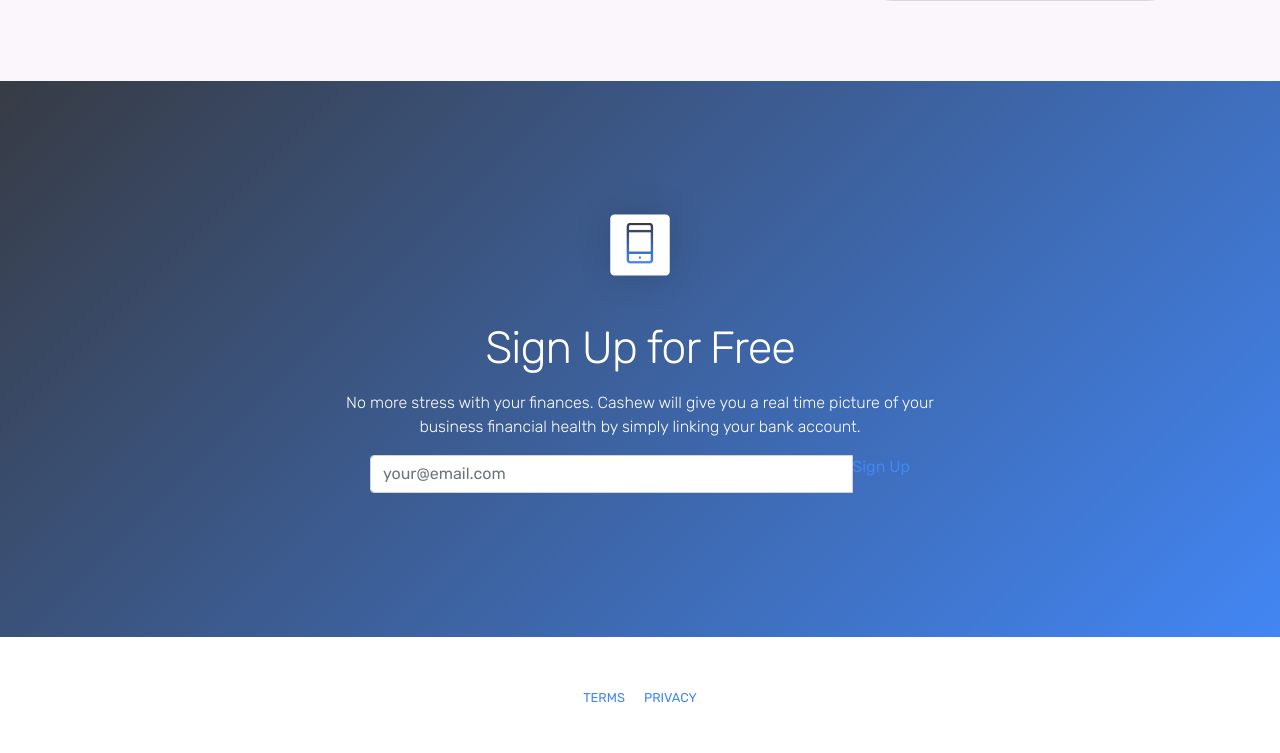
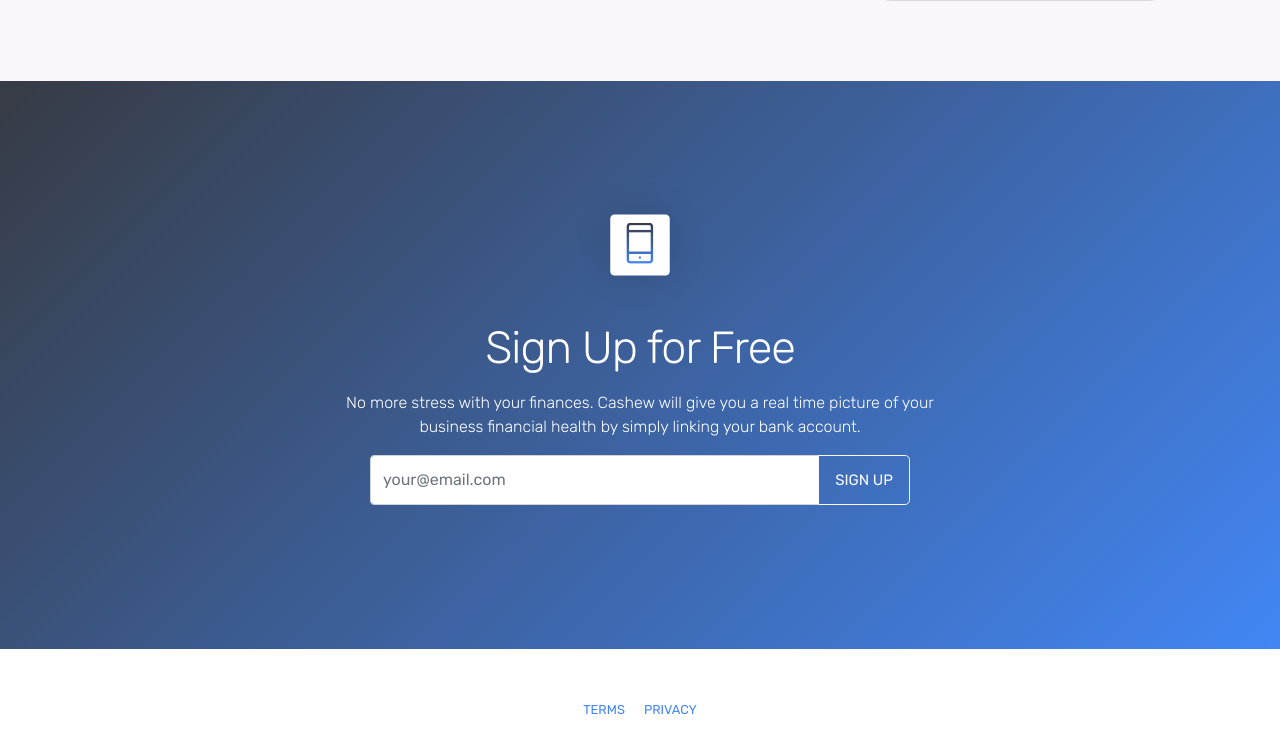
Before and after one commit to trywombat/cashew, a plain HTML site: page index.html in a window 1280 px wide. Shown: the part 1757-2510 px from the top of the page. Drawn offline with nearby package versions, Linux system fonts and the light colour scheme.

Commit message:
Form Styling fix

```diff
--- a/index.html
+++ b/index.html
@@ -252,16 +252,13 @@
                 <p class="tagline">No more stress with your finances. Cashew will give you a real time picture of your business financial health by simply linking your bank account.</p>
                 <div class="row justify-content-sm-center">
                   <div class="col-sm-6">
-                  <!--<form action="https://github.us18.list-manage.com/subscribe/post?u=5cd69b924aff16577152d267e&amp;id=f5b5cd17eb" method="post" id="mc-embedded-subscribe-form" name="mc-embedded-subscribe-form" class="validate mt-5" target="" novalidate> -->
                     <div class="form-group input-group my-3">
                       <input type="email" value="" name="EMAIL" class="form-control" placeholder="your@email.com" aria-label="your@email.com" aria-describedby="basic-addon2" required>
                       <div class="input-group-append">
-                        <!-- <button type="submit" class="btn btn-lg btn-outline btn-outline-light" type="button" id="mc-embedded-subscribe" onclick="mixpanel.track('signup')">Sign Up</button> -->
-                        <a href="https://trycashew.com/account" id="mc-embedded-subscribe" onclick="mixpanel.track('signup')">Sign Up</button>
-                     </div>
+                        <a href="account.html" class="btn btn-lg btn-outline btn-outline-light" role="button" aria-pressed="true" id="mc-embedded-subscribe" onclick="mixpanel.track('signup')">Sign Up</a>
+                      </div>
                     </div>
-                  </form>
-                </div>
+                  </div>
                 </div>
              <!-- <div>
               <p class="gdpr">We will use the information you provide to let you know when our product is available to you and we may contact you for research purposes. We will treat your information with respect.</p>
```
